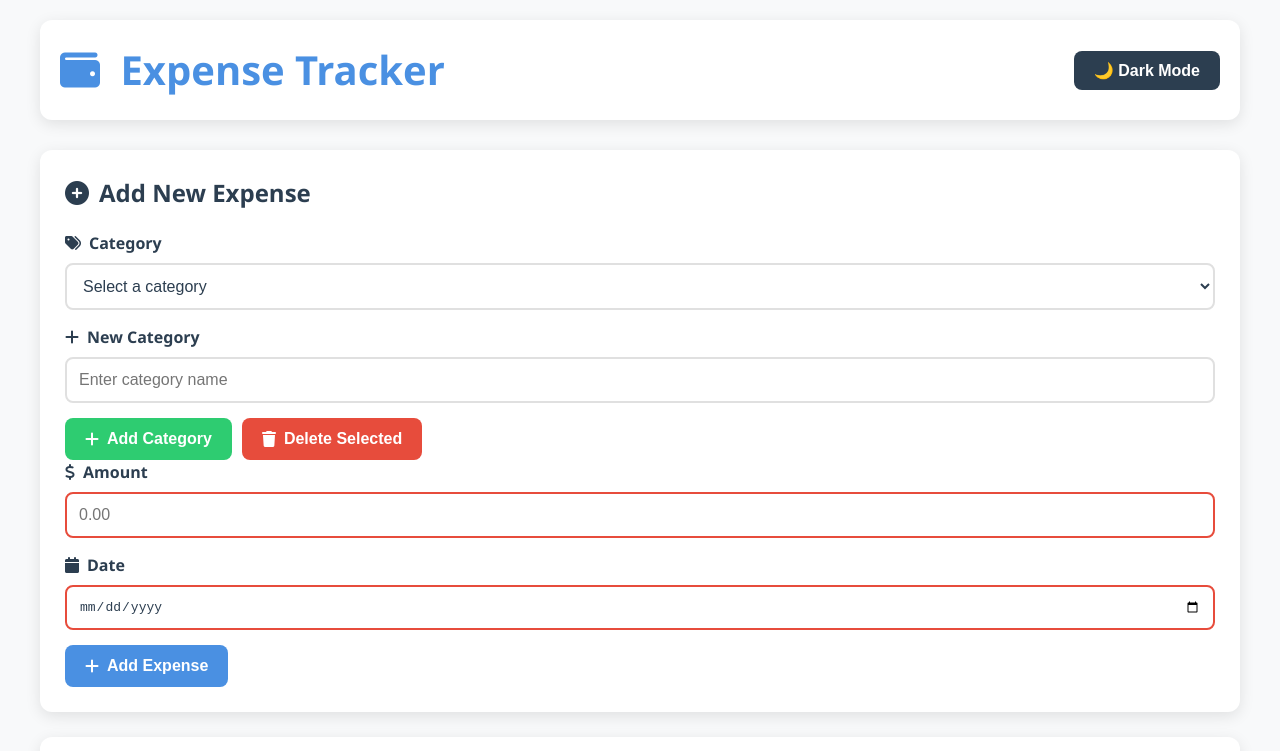
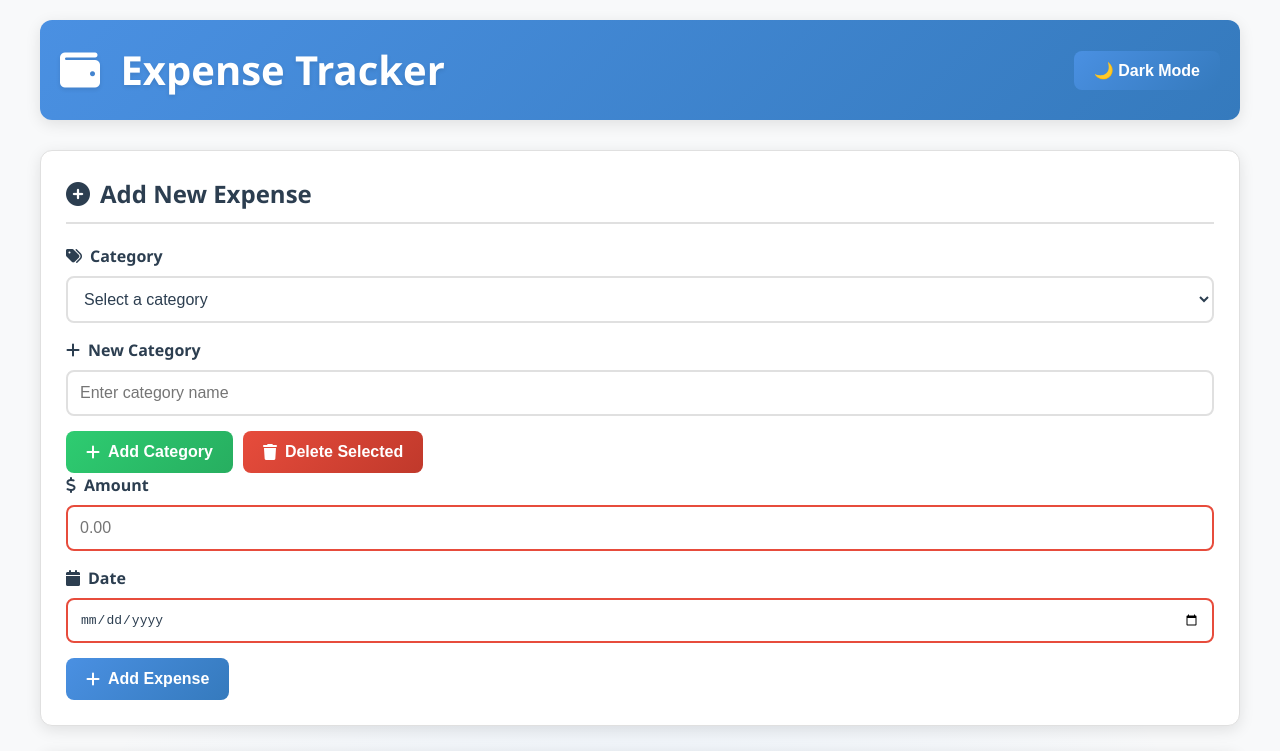
Before and after one commit to vibhutidureja/Expense-tracker, a plain HTML site: page index.html in a window 1280 px wide. Shown: the top 751 px of the page. Drawn offline with Linux system fonts and the light colour scheme.

Commit message:
Updated code

```diff
--- a/style.css
+++ b/style.css
@@ -10,6 +10,9 @@
     --shadow-color: rgba(0, 0, 0, 0.1);
     --container-width: 1200px;
     --focus-ring: 0 0 0 3px rgba(74, 144, 226, 0.2);
+    --gradient-primary: linear-gradient(135deg, #4a90e2 0%, #357abd 100%);
+    --gradient-success: linear-gradient(135deg, #2ecc71 0%, #27ae60 100%);
+    --gradient-danger: linear-gradient(135deg, #e74c3c 0%, #c0392b 100%);
 }
 
 [data-theme="dark"] {
@@ -29,6 +32,7 @@ body {
     color: var(--text-color);
     transition: all 0.3s ease;
     line-height: 1.5;
+    background-image: radial-gradient(circle at 50% 50%, rgba(74, 144, 226, 0.1) 0%, transparent 50%);
 }
 
 .container {
@@ -43,15 +47,17 @@ body {
     align-items: center;
     margin-bottom: 30px;
     padding: 20px;
-    background-color: var(--card-background);
+    background: var(--gradient-primary);
     border-radius: 12px;
     box-shadow: 0 4px 15px var(--shadow-color);
+    color: white;
 }
 
 .app-header h1 {
     margin: 0;
     font-size: 2.5em;
-    color: var(--primary-color);
+    color: white;
+    text-shadow: 0 2px 4px rgba(0,0,0,0.1);
 }
 
 .app-header h1 i {
@@ -68,6 +74,13 @@ section {
     border-radius: 12px;
     padding: 25px;
     box-shadow: 0 4px 15px var(--shadow-color);
+    border: 1px solid var(--border-color);
+    transition: transform 0.3s ease, box-shadow 0.3s ease;
+}
+
+section:hover {
+    transform: translateY(-2px);
+    box-shadow: 0 6px 20px var(--shadow-color);
 }
 
 section h2 {
@@ -77,6 +90,8 @@ section h2 {
     display: flex;
     align-items: center;
     gap: 10px;
+    padding-bottom: 10px;
+    border-bottom: 2px solid var(--border-color);
 }
 
 .input-group {
@@ -141,28 +156,30 @@ button:focus {
 }
 
 .primary-btn {
-    background-color: var(--primary-color);
+    background: var(--gradient-primary);
     color: white;
 }
 
 .secondary-btn {
-    background-color: var(--secondary-color);
+    background: var(--gradient-primary);
     color: white;
+    opacity: 0.8;
 }
 
 .success-btn {
-    background-color: var(--success-color);
+    background: var(--gradient-success);
     color: white;
 }
 
 .danger-btn {
-    background-color: var(--danger-color);
+    background: var(--gradient-danger);
     color: white;
 }
 
 button:hover {
     transform: translateY(-2px);
     box-shadow: 0 4px 12px var(--shadow-color);
+    opacity: 1;
 }
 
 .period-selector {
@@ -200,6 +217,12 @@ button:hover {
     box-shadow: 0 2px 8px var(--shadow-color);
     transition: all 0.3s ease;
     cursor: help;
+    border: 1px solid var(--border-color);
+}
+
+.analysis-item:hover {
+    transform: translateY(-5px);
+    box-shadow: 0 4px 12px var(--shadow-color);
 }
 
 .analysis-item i {
@@ -229,6 +252,7 @@ button:hover {
     margin-top: 20px;
     border-radius: 8px;
     box-shadow: 0 2px 8px var(--shadow-color);
+    border: 1px solid var(--border-color);
 }
 
 table {
@@ -243,7 +267,7 @@ th, td {
 }
 
 th {
-    background-color: var(--primary-color);
+    background: var(--gradient-primary);
     color: white;
     font-weight: 600;
     position: sticky;
@@ -277,7 +301,7 @@ tr:hover {
 
 .theme-toggle {
     position: static;
-    background-color: var(--secondary-color);
+    background: var(--gradient-primary);
     color: white;
     padding: 10px 20px;
     border-radius: 8px;
@@ -286,8 +310,8 @@ tr:hover {
 }
 
 .theme-toggle:hover {
-    background-color: var(--primary-color);
     transform: translateY(-2px);
+    box-shadow: 0 4px 12px var(--shadow-color);
 }
 
 @media (max-width: 768px) {
```
